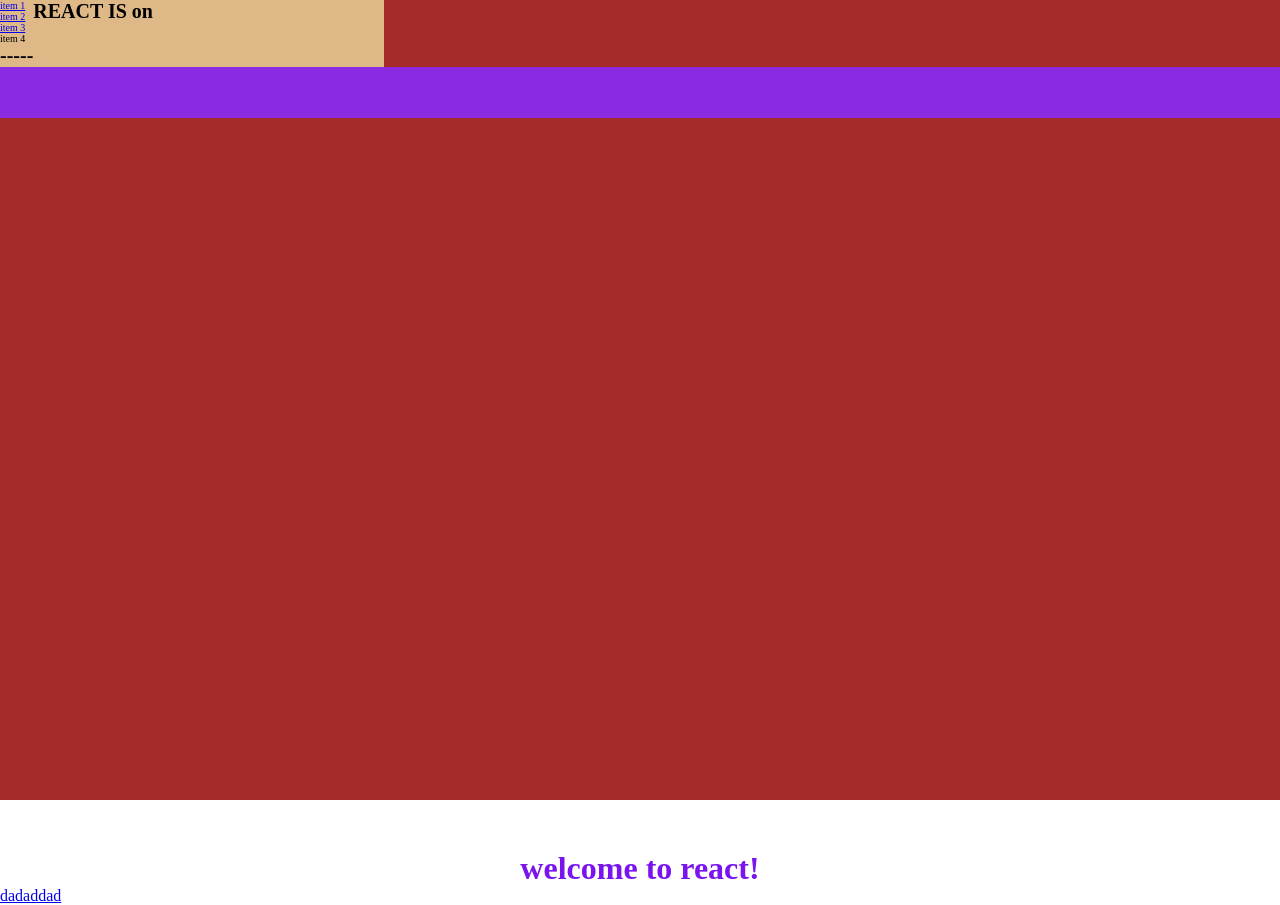
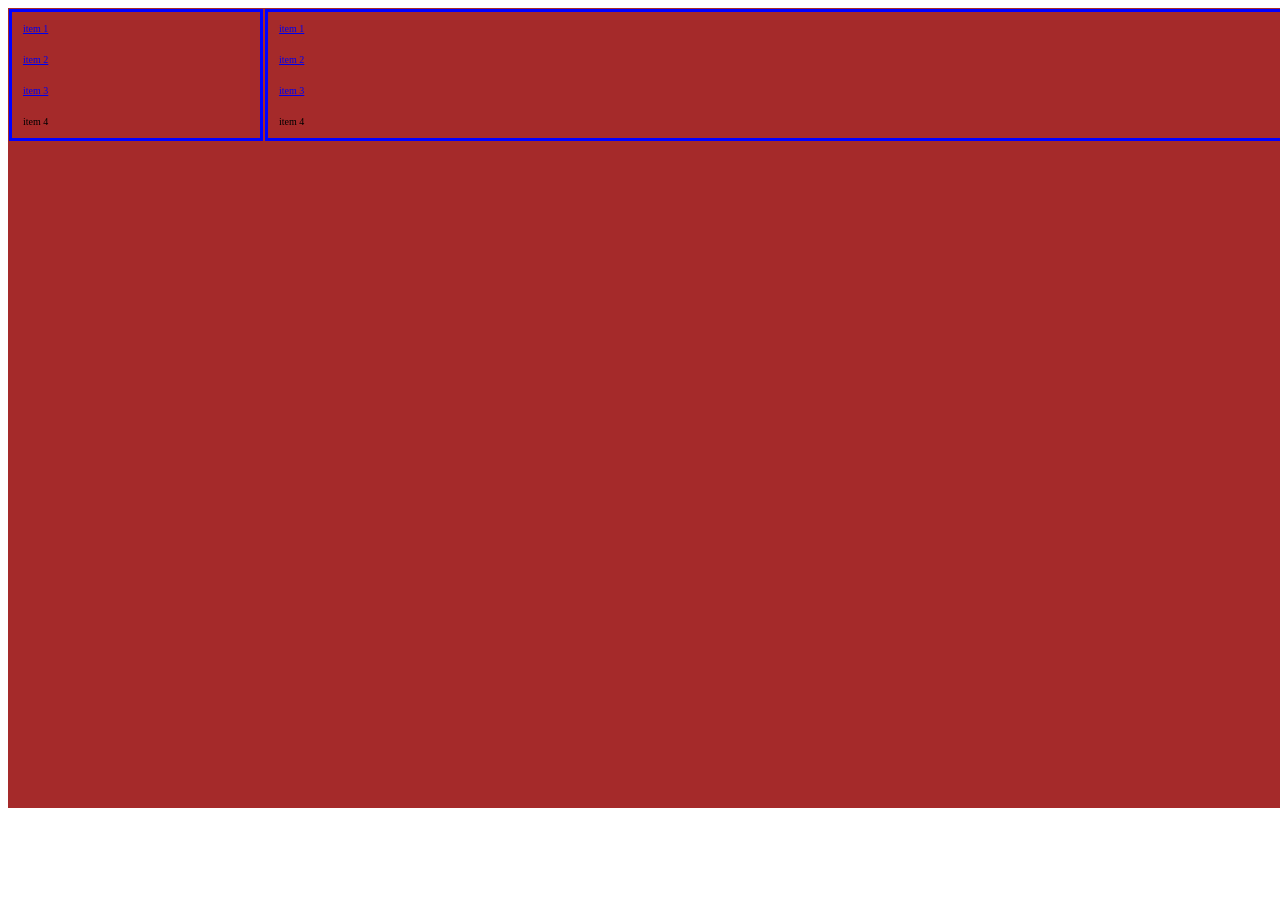
Before and after one commit to AbraaoMorais/Sites, a Next.js app in the folder website_2/my-portfoliosite/: page / in a window 1280 px wide. After the commit the page ends 816 px from the top, so only its background shows below. Built offline with nearby package versions, Linux system fonts and the light colour scheme.

Commit message:
styles and  components defined

```diff
--- a/website_2/my-portfoliosite/components/Layout.js
+++ /dev/null
@@ -1,37 +0,0 @@
-//import { Children } from 'react'
-import styles from '../styles/layout.module.css'
-import Nav from './nav'
-//import Link from 'next/link'
-//import Contact from '../pages/contact.jsx'
-
-
-const Layout = ({children}) => {
-    return(
-        <div className = {styles.main}>
-            <main className = {styles.container}>
-                {children}
-                <header>
-                    <Nav/>
-                    <content><h1>-----</h1></content>
-                </header>
-
-
-               <h1>REACT IS on</h1>
-
-               {/* <Contact/> importa pagina como componete pra dentro dessa area */}
-
-
-
-            </main>
-
-
-            <footer className = {styles.footer}>
-
-            <section>--------------------------------------------</section>
-            </footer>
-
-        </div>
-    )
-}
-
-export default Layout
--- a/website_2/my-portfoliosite/components/Nav.js
+++ b/website_2/my-portfoliosite/components/Nav.js
@@ -1,10 +1,11 @@
 import Link from 'next/link'
+import styles from '../styles/nav.module.css'
 
 
 const Nav = () => {
     return(
         <div>
-            <ul>
+            <ul className={styles.ul}>
                 <li>
                     <Link href="/" replace>
                         <a>item 1</a>
@@ -25,7 +26,7 @@ const Nav = () => {
                 </li>
             </ul>
         </div>
-    )
+    );
 }
 
 export default Nav
--- a/website_2/my-portfoliosite/package.json
+++ b/website_2/my-portfoliosite/package.json
@@ -8,9 +8,9 @@
     "start": "next start"
   },
   "dependencies": {
-    "next": "10.0.6",
+    "next": "^10.1.3",
     "next-images": "^1.7.0",
-    "react": "17.0.1",
-    "react-dom": "17.0.1"
+    "react": "^17.0.2",
+    "react-dom": "^17.0.2"
   }
 }
--- a/website_2/my-portfoliosite/pages/_app.js
+++ /dev/null
@@ -1,15 +0,0 @@
-import React from 'react'
-import Link from 'next/link'
-import Layout from '../components/Layout'
-import Style from '../styles/global.css'
-
-function MyApp({ Component, pageProps }) {
-    return(
-     <React.Fragment>
-      <Layout></Layout> {/* exibe componente em todas as paginas por props */}
-      <Component {...pageProps} />
-    </React.Fragment>
-    )
-}
-
-  export default MyApp
--- a/website_2/my-portfoliosite/pages/formation.jsx
+++ b/website_2/my-portfoliosite/pages/formation.jsx
@@ -1,14 +1,13 @@
 import react from 'react'
-//import Layout from '../components/Layout'
 import styles from '../styles/layout.module.css'
 //import Link from 'next/link'
 
 const formation = () => {
     return(
     <div>
-        <h2 className={styles.main}>
+        <h1 className={styles.main}>
             formation
-        </h2>
+        </h1>
     </div>
     )
 }
--- a/website_2/my-portfoliosite/pages/index.js
+++ b/website_2/my-portfoliosite/pages/index.js
@@ -3,32 +3,39 @@ import Link from 'next/link'
 import Image from 'next/image'
 import Head from 'next/head'
 import styles from '../styles/index.module.css'
+import Nav from '../components/Nav'
 
 
-const Home =()=>{
+
+export default function Home ({data}) {
     return(
-
-    <div>
+        <body className = {styles.body}>
             <Head>
                 <title>
                     WebPortfolio: Abraão Morais
                 </title>
                 <meta name='keywords' content='web developer, programmer, react, nextjs, javascript'/>
             </Head>
+            <main className = {styles.main}>
+                <div className = {styles.side_left_container}>
+                    <Nav/>
+                </div>
+                <div className= {styles.side_right_container}>
+                    <Nav/>
+                </div>
+            </main>
 
-        <h1 className={styles.index}>
-
-          welcome to react!
-        </h1>
-
-        <Link href="/skills" replace>
-            <a>dadaddad</a>
-        </Link>
-
-
-    </div>
+        </body>
     );
 
 }
+export async function getServerSideProps (){
 
-export default Home
+
+    //passa data para a home via props
+    return {
+        props: {
+            // data
+        }
+    }
+}
--- a/website_2/my-portfoliosite/pages/portfolio.jsx
+++ b/website_2/my-portfoliosite/pages/portfolio.jsx
@@ -1,4 +1,5 @@
 import React from 'react'
+
 const portfolio = ({props}) => {
     return (
 
--- a/website_2/my-portfoliosite/pages/skills.jsx
+++ b/website_2/my-portfoliosite/pages/skills.jsx
@@ -3,11 +3,13 @@ import Link from 'next/link'
 import Image from 'next/image'
 import Head from 'next/head'
 import styles from '../styles/index.module.css'
+import Nav from '../components/Nav'
 
 const skills = () => {
     return(
         <div>
             skills
+            <Nav/>
         </div>
     );
 }
--- a/website_2/my-portfoliosite/styles/global.css
+++ b/website_2/my-portfoliosite/styles/global.css
@@ -2,5 +2,6 @@
     margin: 0px;
     padding: 0px;
     box-sizing: border-box;
-
+    width: 100%;
+    height: 100vh;
 }
--- a/website_2/my-portfoliosite/styles/index.module.css
+++ b/website_2/my-portfoliosite/styles/index.module.css
@@ -1,12 +1,50 @@
-
-.index {
+.body{
     display: flex;
-    color: rgb(122, 20, 238);
+    width: 100vw;
+    max-height: 100vh;
+    /* background-color: rgb(122, 20, 238); */
+    margin: 0 auto;
+    padding: 0px;
+    box-sizing: border-box;
+}
+.main{
+    display: flex;
+    width: 100%;
+    height: 100vh;
+}
+.side_left_container {
+    width: 20%;
+    min-height: 100vh;
+    margin: 0px;
     justify-content: center;
-    justify-items: center;
-    max-width: 100%;
-    margin-top: 50px;
-
-
+    align-items: center;
+    font-size: 10px;
+    background-color: brown;
 
 }
+.side_right_container {
+    width: 80%;
+    min-height: 100vh;
+    margin: 0px;
+    justify-content: center;
+    align-items: center;
+    font-size: 10px;
+    background-color: brown;
+
+}
+.container {
+    display: flex;
+    margin: 0px;
+    padding: 0px;
+    width: 100%;
+    height: 100vh;
+    background-color: burlywood;
+}
+
+/* .footer{
+    margin: 0px;
+    padding: 20px;
+    background-color: blueviolet;
+    max-width: 1440px;
+    color: blueviolet;
+} */
--- a/website_2/my-portfoliosite/styles/layout.module.css
+++ /dev/null
@@ -1,28 +0,0 @@
-
-
-.main {
-    min-height: 100vh;
-    /* display: flex; */
-    margin: 0px;
-    justify-content: center;
-    align-items: center;
-    font-size: 10px;
-    background-color: brown;
-
-}
-.container {
-    display: flex;
-    margin: 0px;
-    padding: 0px;
-    width: 30%;
-    height: 100%;
-    background-color: burlywood;
-}
-
-.footer{
-    margin: 0px;
-    padding: 20px;
-    background-color: blueviolet;
-    max-width: 1440px;
-    color: blueviolet;
-}
--- /dev/null
+++ b/website_2/my-portfoliosite/styles/nav.module.css
@@ -0,0 +1,11 @@
+.ul {
+    display:flex;
+    flex-direction: column;
+    list-style: none;
+    margin: 1px;
+    padding: 1px;
+    border: solid blue;
+}
+.ul li{
+    margin: 10px;
+}
```
Also changed, not shown: 1 other file (tests, documents, lock files or other folders). Lines whose indentation alone changed are shown as unchanged.
